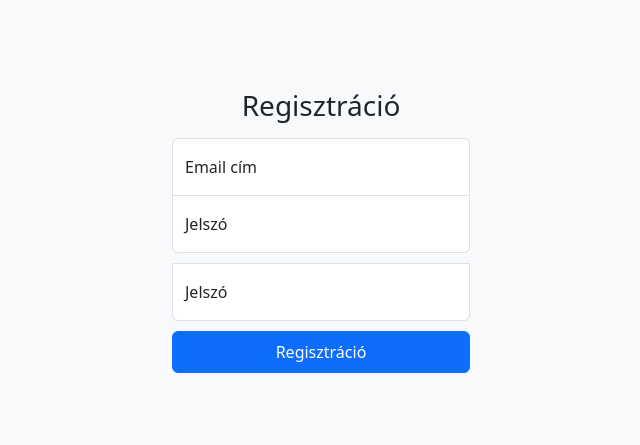
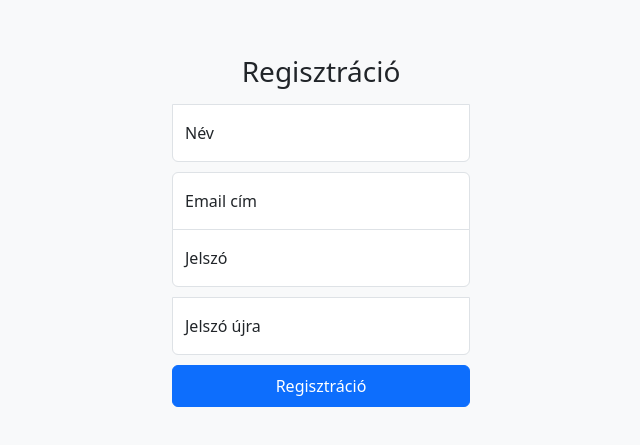
Before and after one commit to KukkPeter/Redmine, a website with bundled scripts: page client/public/register.html in a window 1280 px wide. Shown: the part 169-614 px from the top of the page, without its empty margins (319-959 px from the left). Built offline with nearby package versions, Linux system fonts and the light colour scheme.

Commit message:
register html

```diff
--- a/client/public/register.html
+++ b/client/public/register.html
@@ -13,6 +13,10 @@
           <h1 class="h3 mb-3 fw-normal text-center">Regisztráció</h1>
 
           <div class="form-floating">
+            <input type="password" class="form-control" id="floatingInput" placeholder="Név">
+            <label for="floatingPassword">Név</label>
+          </div>
+          <div class="form-floating">
             <input type="email" class="form-control" id="floatingInput" placeholder="név@valami.com">
             <label for="floatingInput">Email cím</label>
           </div>
@@ -22,7 +26,7 @@
           </div>
           <div class="form-floating">
             <input type="password" class="form-control" id="floatingPasswordAgain" placeholder="Jelszó újra">
-            <label for="floatingPassword">Jelszó</label>
+            <label for="floatingPassword">Jelszó újra</label>
           </div>
 
           <button class="btn btn-primary w-100 py-2" type="button" onclick="Auth.register()">Regisztráció</button>
```
Also changed, not shown: client/public/index.html (+1 -0 lines).
